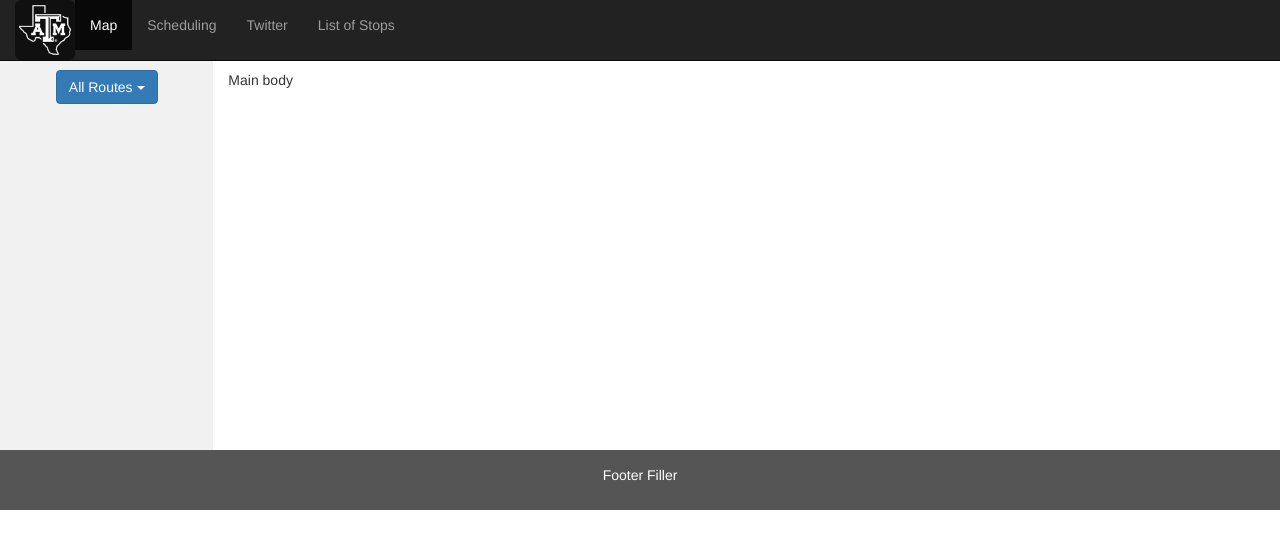
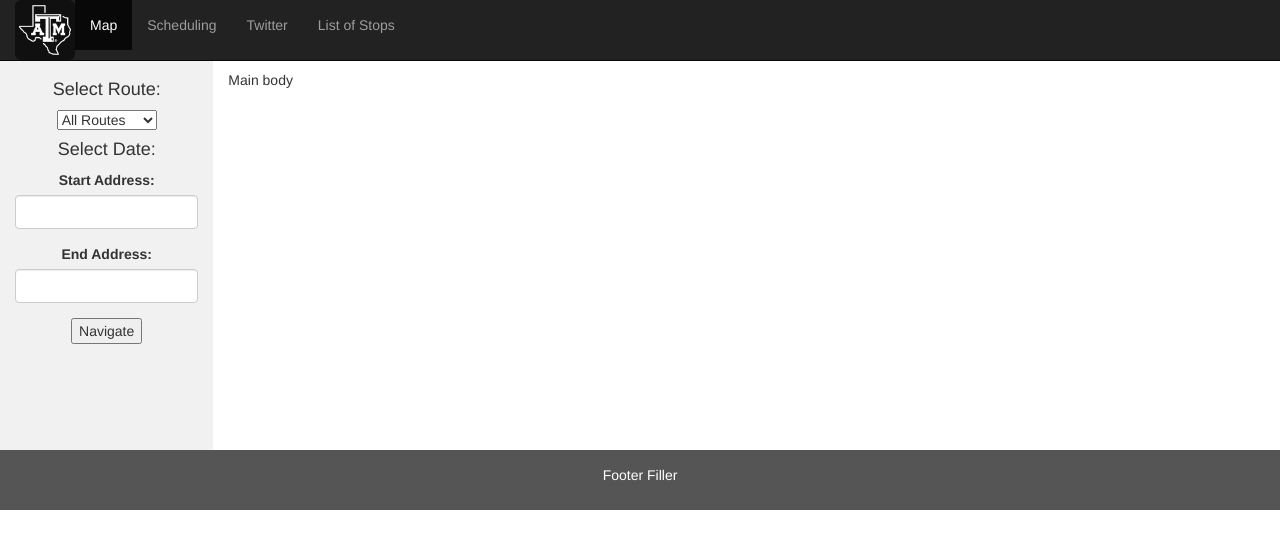
Before and after one commit to ekennedy1/TAMU-Bus-Routes, a Django app: page / in a window 1280 px wide. Shown: the top 549 px of the page. Run offline with Django 3.2, Linux system fonts and the light colour scheme; some libraries are stand-ins or nearby versions.

Commit message:
Fixed route selection; added location input field and confirmation button to Maps page

```diff
--- a/templates/mapHome.html
+++ b/templates/mapHome.html
@@ -37,8 +37,9 @@
     }
   </style>
 </head>
+
 <body>
-
+  <!-- Navigation Bar Header -->
   <nav class="navbar navbar-inverse navbar-fixed-top">
     <div class="container-fluid">
       <div class="navbar-header">
@@ -53,26 +54,50 @@
     </div>
   </nav>
 
+  <!-- Main Body Content -->
   <div class="container-fluid text-center">
     <div class="row content">
+
+      <!-- Options Sidebar -->
       <div class="col-sm-2 sidenav">
-      <div class="dropdown">
-        <button class="btn btn-primary dropdown-toggle" type="button" data-toggle="dropdown">All Routes
-        <span class="caret"></span></button>
-        <ul class="dropdown-menu">
-          <li>Reveile 12</li>
-          <li>Old Army 15</li>
-          <li>Excel 22</li>
-        </ul>
+
+        <!-- Route Selection -->
+        <h4>Select Route:</h4>
+        <select class="form-select" aria-label="routeSelectMap">
+          <option selected>All Routes</option>
+          <option value="Reveile 12">Reveile 12</option>
+          <option value="Old Army 15">Old Army 15</option>
+          <option value="Excel 22">Excel 22</option>
+        </select>
+
+        <!-- Date Input -->
+        <h4>Select Date:</h4>
+
+        <!-- Location Inputs -->
+        <div class="form-group">
+          <label for="start">Start Address:</label>
+          <input type="text" class="form-control" id="start">
         </div>
+        <div class="form-group">
+          <label for="end">End Address:</label>
+          <input type="text" class="form-control" id="end">
         </div>
+
+        <!-- Confirm Input -->
+        <button label="mapNavigate">Navigate</button>
+
+      </div>
+
+      <!-- Map Area -->
       <div class="col-sm-8 text-left">
         <h1>Welcome</h1>
         <p>Main body</p>
       </div>
+
     </div>
   </div>
 
+  <!-- Footer Area -->
   <footer class="container-fluid text-center">
     <p>Footer Filler</p>
   </footer>
```
Lines whose indentation alone changed are shown as unchanged.
